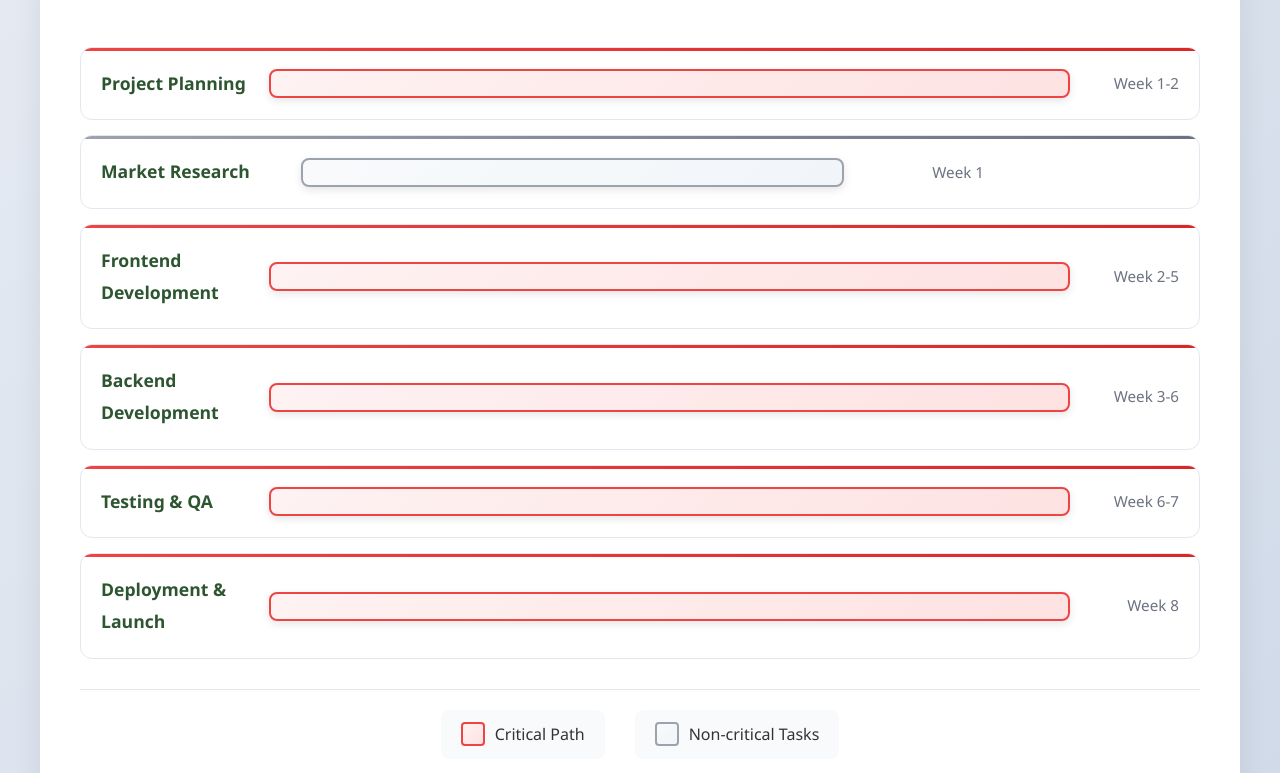
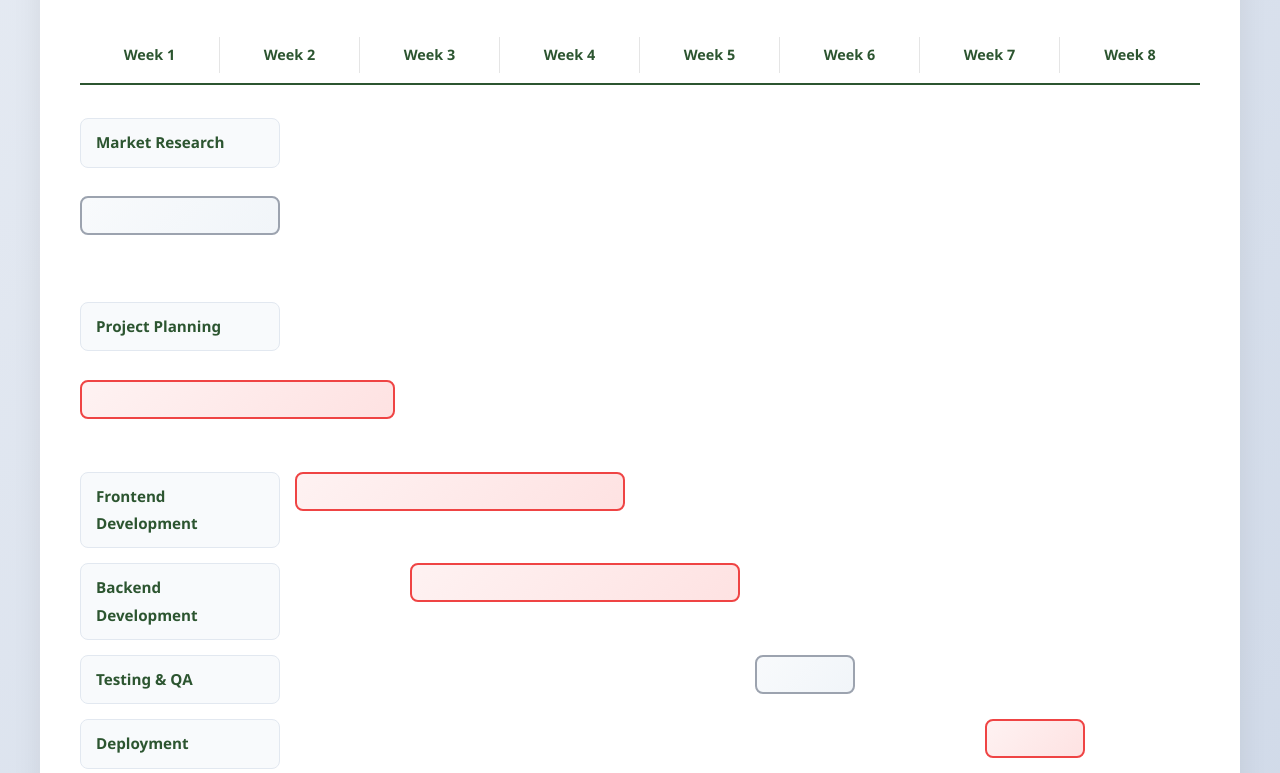
Before and after one commit to dddiatlov/prm, a plain HTML site: page index.html in a window 1280 px wide. Shown: the part 1867-2640 px from the top of the page. Drawn offline with Linux system fonts and the light colour scheme.

Commit message:
gant new

```diff
--- a/index.html
+++ b/index.html
@@ -1,4 +1,3 @@
-
 <!DOCTYPE html>
 <html lang="en">
 <head>
@@ -68,46 +67,51 @@
 
     <div class="gantt-section">
         <h2 class="gantt-title">Project Timeline - Gantt Chart</h2>
-        <div class="gantt-container">
-            <div class="gantt-task critical">
-                <div class="task-name">Project Planning</div>
-                <div class="task-bar" style="width: 100%;"></div>
-                <div class="task-dates">Week 1-2</div>
+
+        <div class="gantt-grid">
+            <!-- Верхняя временная шкала -->
+            <div class="gantt-header">
+                <span>Week 1</span>
+                <span>Week 2</span>
+                <span>Week 3</span>
+                <span>Week 4</span>
+                <span>Week 5</span>
+                <span>Week 6</span>
+                <span>Week 7</span>
+                <span>Week 8</span>
             </div>
-            <div class="gantt-task">
-                <div class="task-name">Market Research</div>
-                <div class="task-bar" style="width: 50%; margin-left: 0;"></div>
-                <div class="task-dates">Week 1</div>
-            </div>
-            <div class="gantt-task critical">
-                <div class="task-name">Frontend Development</div>
-                <div class="task-bar" style="width: 100%;"></div>
-                <div class="task-dates">Week 2-5</div>
-            </div>
-            <div class="gantt-task critical">
-                <div class="task-name">Backend Development</div>
-                <div class="task-bar" style="width: 100%;"></div>
-                <div class="task-dates">Week 3-6</div>
-            </div>
-            <div class="gantt-task critical">
-                <div class="task-name">Testing & QA</div>
-                <div class="task-bar" style="width: 100%;"></div>
-                <div class="task-dates">Week 6-7</div>
-            </div>
-            <div class="gantt-task critical">
-                <div class="task-name">Deployment & Launch</div>
-                <div class="task-bar" style="width: 100%;"></div>
-                <div class="task-dates">Week 8</div>
-            </div>
-        </div>
-        <div class="gantt-legend">
-            <div class="legend-item">
-                <div class="legend-color critical"></div>
-                <span>Critical Path</span>
-            </div>
-            <div class="legend-item">
-                <div class="legend-color"></div>
-                <span>Non-critical Tasks</span>
+
+            <!-- Таблица задач -->
+            <div class="gantt-tasks">
+                <div class="gantt-row">
+                    <div class="task-name">Market Research</div>
+                    <div class="task-bar" style="grid-column: 1 / 2;"></div>
+                </div>
+
+                <div class="gantt-row">
+                    <div class="task-name">Project Planning</div>
+                    <div class="task-bar critical" style="grid-column: 1 / 3;"></div>
+                </div>
+
+                <div class="gantt-row">
+                    <div class="task-name">Frontend Development</div>
+                    <div class="task-bar critical" style="grid-column: 2 / 5;"></div>
+                </div>
+
+                <div class="gantt-row">
+                    <div class="task-name">Backend Development</div>
+                    <div class="task-bar critical" style="grid-column: 3 / 6;"></div>
+                </div>
+
+                <div class="gantt-row">
+                    <div class="task-name">Testing & QA</div>
+                    <div class="task-bar" style="grid-column: 6 / 7;"></div>
+                </div>
+
+                <div class="gantt-row">
+                    <div class="task-name">Deployment</div>
+                    <div class="task-bar critical" style="grid-column: 8 / 9;"></div>
+                </div>
             </div>
         </div>
     </div>
@@ -223,16 +227,14 @@
             });
         });
 
-        const ganttTasks = document.querySelectorAll('.gantt-task');
-        ganttTasks.forEach(task => {
-            task.addEventListener('mouseenter', function() {
-                this.style.transform = 'translateX(8px)';
-                this.style.background = 'rgba(255, 255, 255, 0.9)';
+        const ganttRows = document.querySelectorAll('.gantt-row');
+        ganttRows.forEach(row => {
+            row.addEventListener('mouseenter', function() {
+                this.style.zIndex = '10';
             });
 
-            task.addEventListener('mouseleave', function() {
-                this.style.transform = 'translateX(0)';
-                this.style.background = 'rgba(255, 255, 255, 0.8)';
+            row.addEventListener('mouseleave', function() {
+                this.style.zIndex = '1';
             });
         });
 
--- a/style.css
+++ b/style.css
@@ -223,13 +223,13 @@ body {
     color: #b91c1c;
 }
 
-/* Gantt Section */
+/* Gantt Chart Styles */
 .gantt-section {
-    margin-top: 60px;
     background: white;
     border-radius: 16px;
     padding: 40px;
     box-shadow: 0 10px 30px rgba(0, 0, 0, 0.08);
+    margin-top: 60px;
     position: relative;
     overflow: hidden;
 }
@@ -248,7 +248,7 @@ body {
     text-align: center;
     font-size: 2.5rem;
     color: #2c5530;
-    margin-bottom: 50px;
+    margin-bottom: 40px;
     font-weight: 600;
     position: relative;
     padding-bottom: 15px;
@@ -266,110 +266,107 @@ body {
     border-radius: 2px;
 }
 
-.gantt-container {
+/* Основная сетка */
+.gantt-grid {
     display: flex;
     flex-direction: column;
-    gap: 15px;
-    margin-bottom: 30px;
+    gap: 20px;
 }
 
-.gantt-task {
-    display: flex;
-    align-items: center;
-    padding: 20px;
-    border-radius: 12px;
-    transition: all 0.4s ease;
-    cursor: pointer;
+/* Верхняя временная линейка */
+.gantt-header {
+    display: grid;
+    grid-template-columns: repeat(8, 1fr);
+    text-align: center;
+    font-weight: 600;
+    color: #2c5530;
+    border-bottom: 2px solid #2c5530;
+    position: relative;
+    padding-bottom: 10px;
+}
+
+.gantt-header span {
+    border-right: 1px solid rgba(0, 0, 0, 0.1);
+    padding: 5px 0;
+    font-size: 0.9rem;
+}
+
+.gantt-header span:last-child {
+    border-right: none;
+}
+
+/* Контейнер с задачами */
+.gantt-tasks {
+    display: grid;
+    grid-template-rows: repeat(6, 1fr);
+    grid-template-columns: 200px repeat(8, 1fr);
+    gap: 15px;
+    position: relative;
+}
+
+/* Строки задач */
+.gantt-row {
+    display: contents;
+}
+
+.task-name {
+    grid-column: 1 / 2;
+    align-self: center;
+    padding: 10px 15px;
+    font-weight: 600;
+    color: #2c5530;
+    background: #f8fafc;
+    border-radius: 8px;
+    border: 1px solid #e2e8f0;
+    font-size: 0.95rem;
+    transition: all 0.3s ease;
+}
+
+.gantt-row:hover .task-name {
+    background: #2c5530;
+    color: white;
+    transform: translateX(5px);
+}
+
+/* Полоски задач */
+.task-bar {
+    height: 35px;
+    border-radius: 8px;
+    background: linear-gradient(135deg, #f8fafc 0%, #f1f5f9 100%);
+    border: 2px solid #9ca3af;
+    transition: all 0.3s ease;
     position: relative;
     overflow: hidden;
-    background: rgba(255, 255, 255, 0.8);
-    border: 1px solid #e2e8f0;
 }
 
-.gantt-task::before {
+.task-bar::before {
     content: '';
     position: absolute;
     top: 0;
     left: 0;
     width: 100%;
-    height: 3px;
+    height: 100%;
+    background: linear-gradient(90deg, transparent, rgba(255,255,255,0.4), transparent);
+    transform: translateX(-100%);
+    transition: transform 0.6s ease;
 }
 
-.gantt-task.critical::before {
-    background: linear-gradient(90deg, #ef4444, #dc2626);
+.gantt-row:hover .task-bar::before {
+    transform: translateX(100%);
 }
 
-.gantt-task:not(.critical)::before {
-    background: linear-gradient(90deg, #9ca3af, #6b7280);
+.gantt-row:hover .task-bar {
+    transform: translateY(-2px);
+    box-shadow: 0 5px 15px rgba(0, 0, 0, 0.2);
 }
 
-.task-name {
-    width: 200px;
-    font-weight: 600;
-    color: #2c5530;
-    font-size: 1.1rem;
-}
-
-.task-bar {
-    height: 25px;
-    border-radius: 8px;
-    margin: 0 20px;
-    position: relative;
-    transition: all 0.3s ease;
-    box-shadow: 0 3px 8px rgba(0, 0, 0, 0.1);
-}
-
-.gantt-task.critical .task-bar {
+.task-bar.critical {
     background: linear-gradient(135deg, #fef2f2 0%, #fee2e2 100%);
     border: 2px solid #ef4444;
 }
 
-.gantt-task:not(.critical) .task-bar {
-    background: linear-gradient(135deg, #f8fafc 0%, #f1f5f9 100%);
-    border: 2px solid #9ca3af;
-}
-
-.task-dates {
-    width: 120px;
-    text-align: right;
-    color: #6b7280;
-    font-size: 0.95rem;
-    font-weight: 500;
-}
-
-.gantt-legend {
-    display: flex;
-    justify-content: center;
-    gap: 30px;
-    margin-top: 30px;
-    padding-top: 20px;
-    border-top: 1px solid #e5e7eb;
-}
-
-.legend-item {
-    display: flex;
-    align-items: center;
-    gap: 10px;
-    padding: 10px 20px;
-    border-radius: 8px;
-    background: #f8fafc;
-}
-
-.legend-color {
-    width: 20px;
-    height: 20px;
-    border-radius: 4px;
-    border: 2px solid;
-}
-
-.legend-color.critical {
-    background: linear-gradient(135deg, #fef2f2 0%, #fee2e2 100%);
-    border-color: #ef4444;
-}
-
-.legend-color:not(.critical) {
-    background: linear-gradient(135deg, #f8fafc 0%, #f1f5f9 100%);
-    border-color: #9ca3af;
+.gantt-row:hover .task-bar.critical {
+    background: linear-gradient(135deg, #fecaca 0%, #fca5a5 100%);
 }
 
 /* Features Section */
@@ -638,34 +635,47 @@ footer {
         padding: 30px 20px;
     }
 
-    .gantt-task {
-        flex-direction: column;
-        align-items: flex-start;
-        gap: 15px;
+    .gantt-header {
+        grid-template-columns: repeat(8, 1fr);
+        font-size: 0.7rem;
+        gap: 5px;
+    }
+
+    .gantt-header span {
+        padding: 3px 0;
+    }
+
+    .gantt-tasks {
+        grid-template-columns: 120px repeat(8, 1fr);
+        gap: 10px;
     }
 
     .task-name {
-        width: 100%;
+        font-size: 0.8rem;
+        padding: 8px 10px;
     }
 
     .task-bar {
-        width: 100%;
-        margin: 0;
-        height: 20px;
-    }
-
-    .task-dates {
-        width: 100%;
-        text-align: left;
-    }
-
-    .gantt-legend {
-        flex-direction: column;
-        align-items: center;
-        gap: 15px;
+        height: 25px;
     }
 
     .gallery-container {
         grid-template-columns: 1fr;
     }
 }
+
+@media (max-width: 480px) {
+    .gantt-tasks {
+        grid-template-columns: 100px repeat(8, 1fr);
+        gap: 8px;
+    }
+
+    .task-name {
+        font-size: 0.75rem;
+        padding: 6px 8px;
+    }
+
+    .gantt-header {
+        font-size: 0.65rem;
+    }
+}
```
